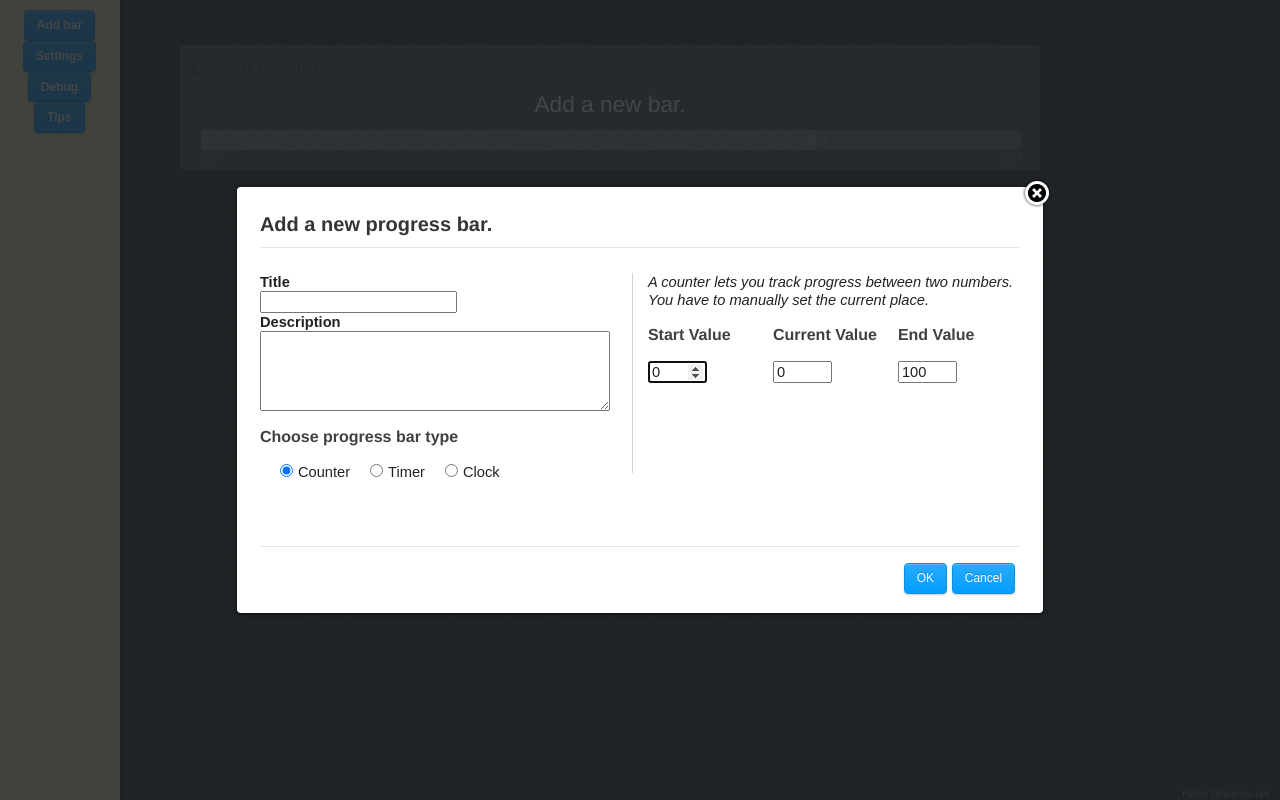
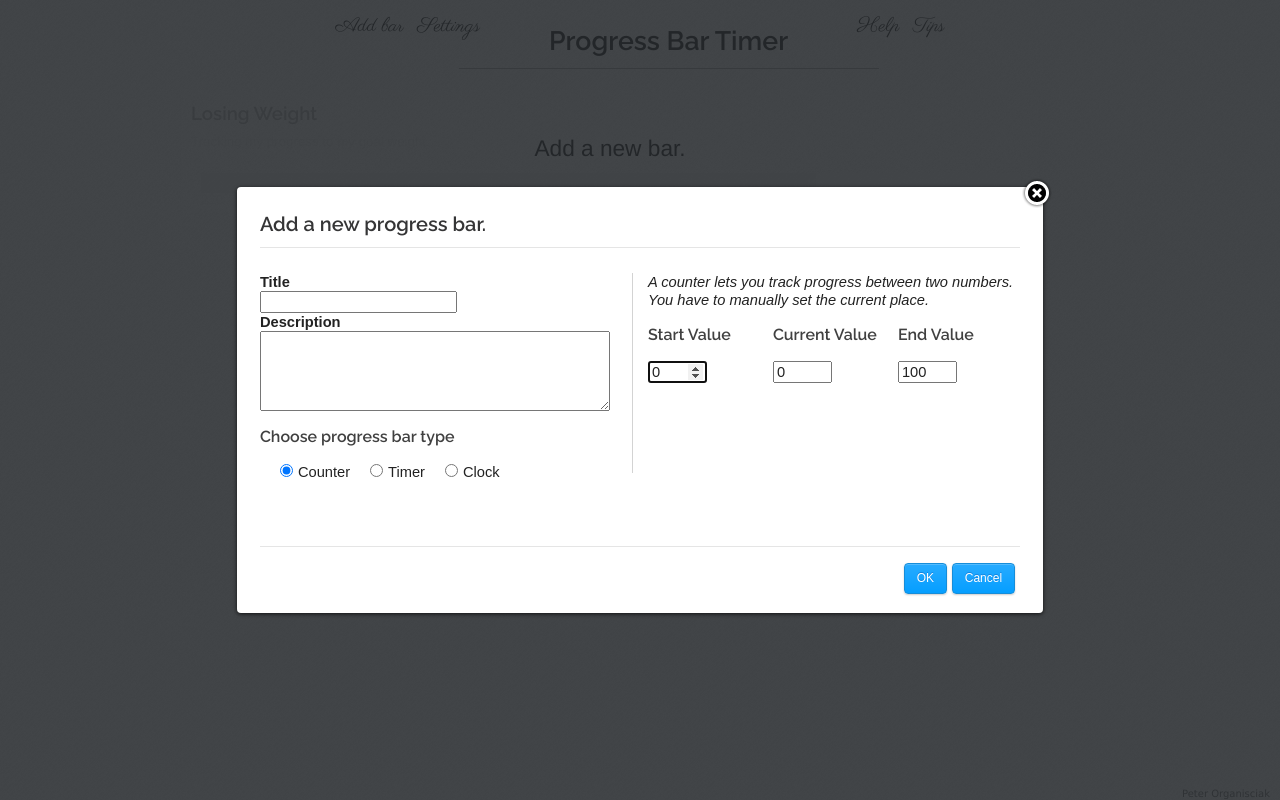
Before and after one commit to organisciak/progress-timer, a plain HTML site: page progress.html in a window 1280 px wide. Drawn offline with Linux system fonts and the light colour scheme.

Commit message:
Design overhaul Color scheme turned lighter. Sidebar controls removed, added to the top as text only links. Header added. Google Web Fonts used to move away from system fonts (sad as I am without Futura, it's better to know what 		   things look like on Windows).

```diff
--- a/dev/style.scss
+++ b/dev/style.scss
@@ -5,27 +5,63 @@
 
 $highlight-color: hotpink;
 $text-color: #404040;
-$border-radius: 5px;
+$border-radius: 3px;
 $border1: solid 1px lightgray;
+
+@mixin page-bg($opacity) {
+	background: rgba(221, 221, 221, $opacity);
+}
+
+@mixin card {
+  border-bottom:solid 2px #b9b9b9;
+  background: white;
+  border-left: none;
+  border-right: none;
+  border-radius: $border-radius;
+}
 
 body {
 	font-family: Helvetica, Arial, sans-serif;
 	font-size: 10pt;
-	/*image from subtlepatterns.com*/
-	background: #333 url(images/classy_fabric.png) 50% 50% repeat;
+	@include page-bg(1.0); //Background
+	///*image from subtlepatterns.com*/
+	background: url(images/debut_light.png) 50% 50% repeat;
 	margin: 0;
+	padding: 0;
 	color: $text-color;
+}
+
+.header {
+	width: 100%;
+	padding-top: 15px;
+	text-align: center;
+	h1 {
+		border-bottom: solid 1px #b9b9b9;
+		width: 400;
+		margin: 0 -30px;
+		padding: 10px;
+		cursor: default;
+		display: inline-block;
+	}
+	a.button {
+		font-family: Parisienne, Raleway, Futura, Helvetica, Arial, sans-serif;
+		font-size: 15pt;
+		vertical-align: top;
+		color:$text-color;
+		margin: 0 5px;
+		cursor: pointer;
+		&:hover, &:focus {
+			color:$highlight-color;
+		}
+	}
 }
 
 .slip, .dialog {
   	position: relative;
-	border-bottom: $border1;
-    border-top: $border1;
-    border-left: none;
-    border-right: none;
 	margin: 10px auto 10px auto;
   	padding: 15px 10px;
   	border-radius: $border-radius;
+  	@include card;
 }
 
 .dialog {
@@ -69,7 +105,7 @@ h3 { font-size: 12pt; }
 
 h1, h2, h3, h4, .ui-dialog-title {
 	color: $text-color;
-	font-family: Futura, Helvetica, Arial, sans-serif;
+	font-family: Raleway, Futura, Helvetica, Arial, sans-serif;
 }
 
 #choose-type {
@@ -112,21 +148,8 @@ h1, h2, h3, h4, .ui-dialog-title {
 }
 
 #container {
-	margin: 0 auto;
+	margin: 0 auto 200px auto;
 	padding: 10px;
-}
-
-#controls {
-    background: url("images/diagonal-manilla.png") repeat scroll 50% 50% #EFE7A6;
-    float: left;
-    margin: 0 15px 0 0;
-    padding: 10px;
-    position: fixed;
-    text-align: center;
-    top: 0;
-    width: 100px;
-    height: 100%;
-    border-right: 3px solid #222222;
 }
 
 #credit, #credit a {
@@ -139,6 +162,7 @@ h1, h2, h3, h4, .ui-dialog-title {
 		color: #888;
 		text-decoration: none;
 	}
+	z-index: 300;
 }
 
 .ui-state-highlight {
@@ -230,10 +254,10 @@ text {
 			top: 0;
 			height: 100%;
 			cursor: pointer;
-			color: white;
+			color: $text-color;
 			z-index: 100;
 			&:hover, &:focus {
-				background: rgba(255,255,255,0.05);
+				background: rgba(0,0,0,0.05);
 				color: $highlight-color;
 			}
 			.text {
--- a/progress.html
+++ b/progress.html
@@ -8,6 +8,7 @@
 		<script type="text/javascript" src="js/lib/json2.js"></script>
 		<script src="js/delta/modernizr-2.0.6.min.js"></script>
 		<script src="js/globalize-master/lib/globalize.js"></script>
+		<link href='http://fonts.googleapis.com/css?family=Parisienne|Raleway:600' rel='stylesheet' type='text/css'>
 		<!--Development version-->
 		<script src="js/delta/custom.js"></script>
 		<link rel="stylesheet" href="css/style.css" rel="stylesheet" />
@@ -26,7 +27,7 @@
 					progress.draw();
 				}, 1000);
 
-				$(".add-question, #add").click(progress.add);
+				$(".add-question, .header .add.button").click(progress.add);
 				$("#set").button().click(function() {
 					timer = window.setInterval(function() {
 						progress.draw();
@@ -38,16 +39,23 @@
 				$("#debug").button().click(function(){
 					$(".debug.dialog").dialog("open");
 				});
-				$("#tips").button().click(function(){
+				$(".header .tips.button").click(function(){
 					$(".tips.dialog").dialog("open");
 				});
 				$("#reset").button().click(progress.reset);
 				$("#export").button().click(progress.exportData);
 				$("#import").button().click(progress.importData);
-				$("#settings").button().click(progress.settingsMenu);
+				$(".header .settings.button").click(progress.settingsMenu);
 			});
 		</script>
 		<div id="credit"><a href="http://www.porganized.com">Peter Organisciak</a>
+		</div>
+		<div class="header">
+			<a class="add button">Add bar</a>
+			<a class="settings button">Settings</a>
+			<h1>Progress Bar Timer</h1>
+			<a class="help button">Help</a>
+			<a class="tips button">Tips</a>
 		</div>
 <!--DIALOGS-->
 <!-- Settings Dialog -->
@@ -97,12 +105,6 @@ Blah blah blah.
 </div>
 
 <!-- END DIALOGS -->
-		<div id="controls">
-			<button id="add" />Add bar</button>
-			<button id="settings" />Settings</button>
-			<button id="debug" />Debug</button>
-			<button id="tips" />Tips</button>
-		</div>
 		<div id="container">
 		<div class="slip ui-widget-content disabled" style="position: relative;"><h2>Losing Weight</h2><div class="add-question"><div class="text">Add a new bar.</div></div><p><span class="note">Tracking my progress to my goal weight.</span></p><svg width="840" height="45" class="bar"><g transform="translate(0,10)"><rect class="bar-outline" width="820" height="20" x="10"></rect><rect class="progress" height="20" x="10" width="615"></rect><text class="start" x="10" y="31">220</text><text class="current" y="15" x="625">190</text><text class="end" text-anchor="start" x="830" y="31">180</text></g></svg></div>
 		</div>
```
Also changed, not shown: css/images/debut_light.png (added), css/images/debut_light_@2X.png (added), css/style.css.
